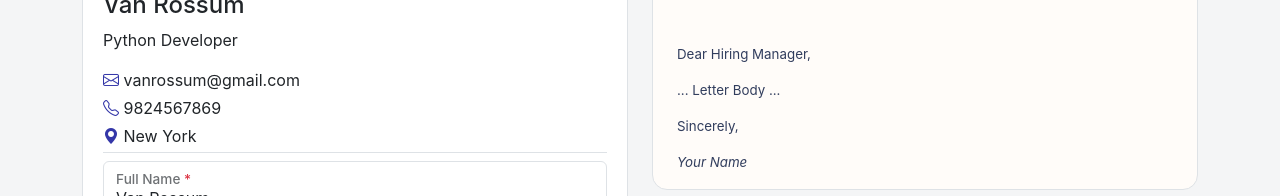
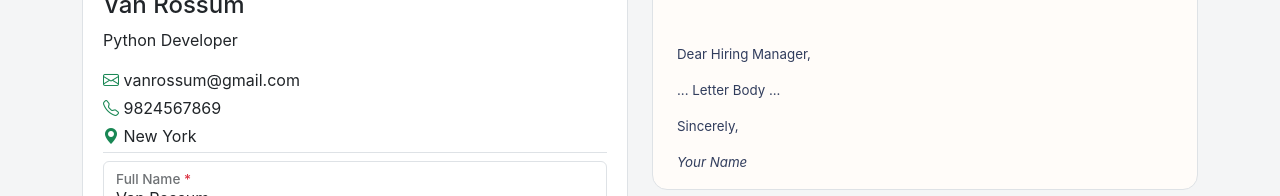
Before and after one commit to The-SP/Job-Portal-Frontend, a React (Create React App) app: page /cover-letter in a window 1280 px wide. Both pictures are taken after a click on the button "Letter Head". Shown: the part 392-588 px from the top of the page. Built offline with nearby package versions, Linux system fonts and the light colour scheme.

Commit message:
Update cover_letter page

```diff
--- a/src/pages/cover_letter/Letter.js
+++ b/src/pages/cover_letter/Letter.js
@@ -1,12 +1,13 @@
-import { useState, useRef } from "react";
+import { useState, useRef, useContext } from "react";
 // Rich text editor input
 import ReactQuill from "react-quill";
 import "react-quill/dist/quill.snow.css";
 // Print HTML as PDF
 import ReactToPrint from "react-to-print";
 
-// import axiosInstance from "../../axios_instance";
-// import { urls } from "../../config";
+import AuthContext from "../../context/AuthContext";
+import axiosInstance from "../../axios_instance";
+import { profile_urls } from "../../config";
 import CoverLetter from "./CoverLetter";
 import CompanyInput from "./CompnayInput";
 import ProfileInput from "./ProfileInput";
@@ -17,7 +18,6 @@ const Letter = () => {
 
   // Input States
   const [activeColor, setActiveColor] = useState("#3437A8");
-  const activeColorStyle = { color: activeColor };
   const [profile, setProfile] = useState({
     name: "Van Rossum",
     job_title: "Python Developer",
@@ -34,6 +34,30 @@ const Letter = () => {
   const [body, setBody] = useState(
     "<p>Dear Hiring Manager,</p><p>... Letter Body ...</p><p>Sincerely,</p><i>Your Name</i>"
   );
+
+  // If the seeker is logged-in allow to populate some fields with profile data
+  const { user } = useContext(AuthContext);
+  const handleFetchFromProfile = () => {
+    axiosInstance
+      .get(profile_urls.SEEKER_PROFILE)
+      .then((res) => {
+        const { name, email, city, phone_number, bio } = res.data;
+        const newProfile = {
+          name: name,
+          job_title: "",
+          email: email,
+          phone: phone_number,
+          address: city,
+        };
+        setProfile(newProfile);
+        // Create boilerplate letter_body from Profile bio
+        if (bio) {
+          const letter_body = `<p>Dear Hiring Manager,</p><p> ${bio}</p><p>Sincerely,</p><i>${name}</i>`;
+          setBody(letter_body);
+        }
+      })
+      .catch((err) => console.log(err));
+  };
 
   const handleProfileSubmit = (formData) => {
     setProfile({ ...formData });
@@ -110,30 +134,35 @@ const Letter = () => {
                     <p className="text-lead">{profile.job_title}</p>
                     <div>
                       <div className="my-1">
-                        <i className="bi bi-envelope" style={activeColorStyle}>
-                          {"  "}
-                        </i>
+                        <i className="bi bi-envelope text-success">{"  "}</i>
                         {profile.email}
                       </div>
                       <div className="my-1">
-                        <i className="bi bi-telephone" style={activeColorStyle}>
-                          {"  "}
-                        </i>
+                        <i className="bi bi-telephone text-success">{"  "}</i>
                         {profile.phone}
                       </div>
                       <div className="my-1">
-                        <i
-                          className="bi bi-geo-alt-fill"
-                          style={activeColorStyle}
-                        >
+                        <i className="bi bi-geo-alt-fill text-success">
                           {"  "}
                         </i>
                         {profile.address}
                       </div>
+                      {/* If seeker, allow to fetch data from Profile */}
+                      {user && !user.is_employer && (
+                        <button
+                          className="btn btn-outline-primary btn-sm my-2"
+                          onClick={handleFetchFromProfile}
+                        >
+                          Fetch Profile Data
+                        </button>
+                      )}
                     </div>
                   </div>
                   <div>
-                    <ProfileInput profile={profile} handleProfileSubmit={handleProfileSubmit} />
+                    <ProfileInput
+                      profile={profile}
+                      handleProfileSubmit={handleProfileSubmit}
+                    />
                   </div>
                 </div>
               </div>
@@ -220,13 +249,13 @@ const Letter = () => {
                 aria-labelledby="headingFour"
                 data-bs-parent="#accordionExample"
               >
-                <div className="accordion-body" style={{height: "400px"}}>
+                <div className="accordion-body" style={{ height: "400px" }}>
                   <ReactQuill
                     theme="snow"
                     value={body}
                     onChange={setBody}
                     placeholder="Enter letter body here"
-                    style={{height: "300px"}}
+                    style={{ height: "300px" }}
                   />
                 </div>
               </div>
--- a/src/pages/cover_letter/ProfileInput.js
+++ b/src/pages/cover_letter/ProfileInput.js
@@ -5,6 +5,7 @@ import { MyFloatingTextInput } from "../../components/Inputs";
 const ProfileInput = ({ profile, handleProfileSubmit }) => {
   return (
     <Formik
+      enableReinitialize
       initialValues={{
         name: profile.name || "",
         job_title: profile.job_title || "",
@@ -13,7 +14,7 @@ const ProfileInput = ({ profile, handleProfileSubmit }) => {
         address: profile.address || "",
       }}
       validationSchema={Yup.object({
-        name: Yup.string().required('Required'),
+        name: Yup.string().required("Required"),
         job_title: Yup.string(),
         email: Yup.string(),
         phone: Yup.string(),
```
